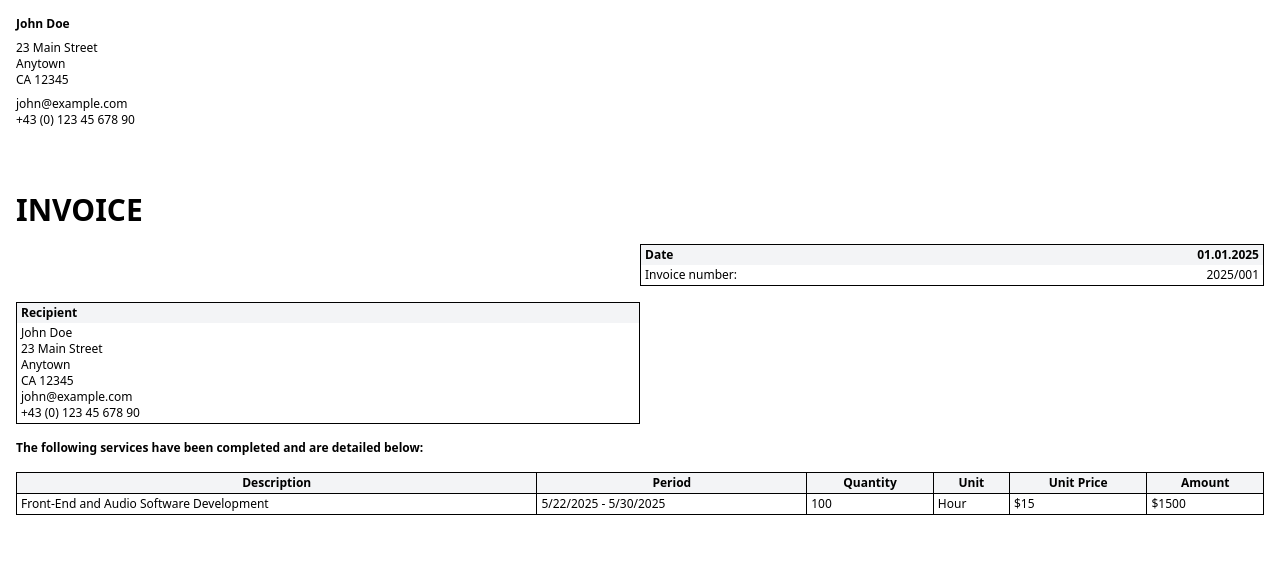
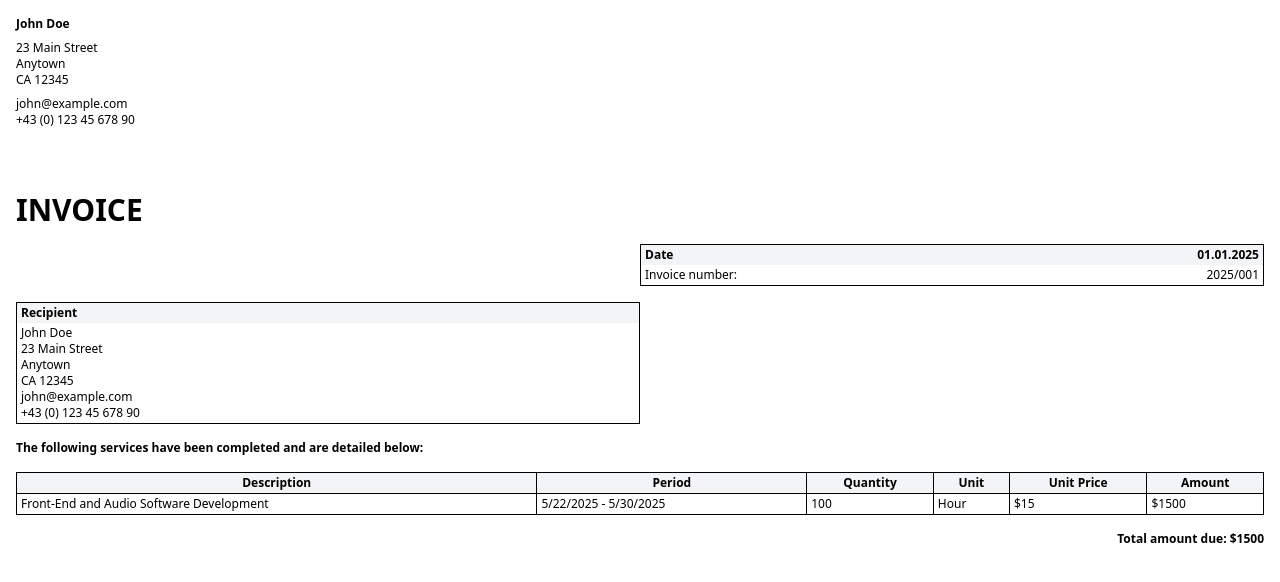
Before and after one commit to eldarsadykov/web-invoice, a Vue app: page / in a window 1280 px wide. Shown: the top 582 px of the page. Built offline with nearby package versions, Linux system fonts and the light colour scheme; the HTML template or start-up script is replaced by a standard one.

Commit message:
Add total.

```diff
--- a/src/App.vue
+++ b/src/App.vue
@@ -6,6 +6,7 @@
     <RecipientBlock />
     <div class="font-bold">The following services have been completed and are detailed below:</div>
     <ItemsTable :items="exampleData" />
+    <div class="font-bold text-right">Total amount due: ${{ totalAmountDue}}</div>
   </div>
 </template>
 
@@ -25,4 +26,6 @@ const exampleData: InvoiceItem[] = [
     price: 15,
   },
 ]
+
+const totalAmountDue = exampleData.reduce((acc, { price, quantity }) => acc + price * quantity, 0)
 </script>
```
